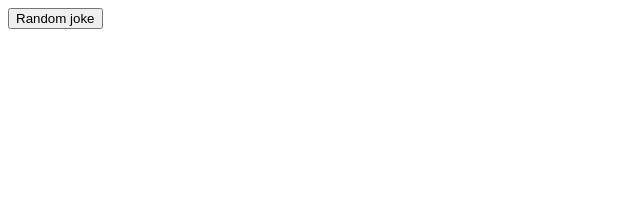
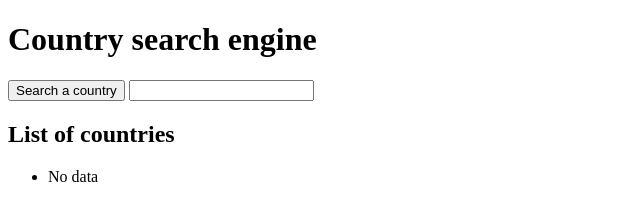
Before and after one commit to annamikosz/Module-12-Ajax-API, a plain HTML site: page index.html in a window 1280 px wide. Shown: the whole page, without its empty margins (0-640 px from the left). Drawn offline with nearby package versions, Linux system fonts and the light colour scheme.

Commit message:
change content

```diff
--- a/index.html
+++ b/index.html
@@ -6,11 +6,17 @@
       <link rel="stylesheet" href="https://maxcdn.bootstrapcdn.com/font-awesome/4.5.0/css/font-awesome.min.css">
       <link rel="stylesheet" href="css/style.css">
       <script src="https://ajax.googleapis.com/ajax/libs/jquery/1.12.4/jquery.min.js"></script>
-      <title>Module 12</title>
+      <title>Country search engine</title>
     </head>
     <body>
-      <button id="get-joke">Random joke</button>
-      <p id="joke"></p>
+      <h1>Country search engine</h1>
+      <button id="search">Search a country</button>
+      <input id="country-name" type="text" />
+      <h2>List of countries</h2>
+      <ul id="countries">
+        <li>No data</li>
+      </ul>
+      <script src="https://ajax.googleapis.com/ajax/libs/jquery/1.12.4/jquery.min.js"></script>
       <script src="js/script.js"></script>
     </body>
   </html>
```
